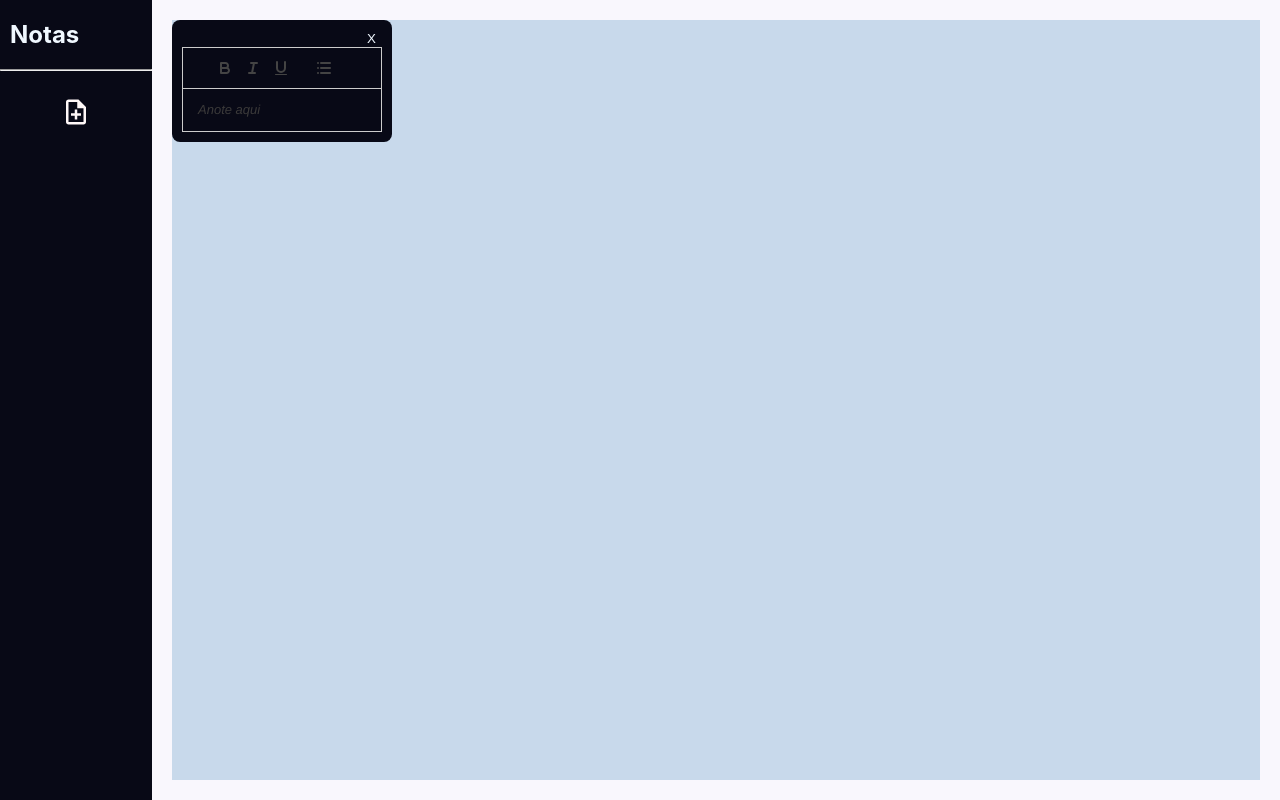
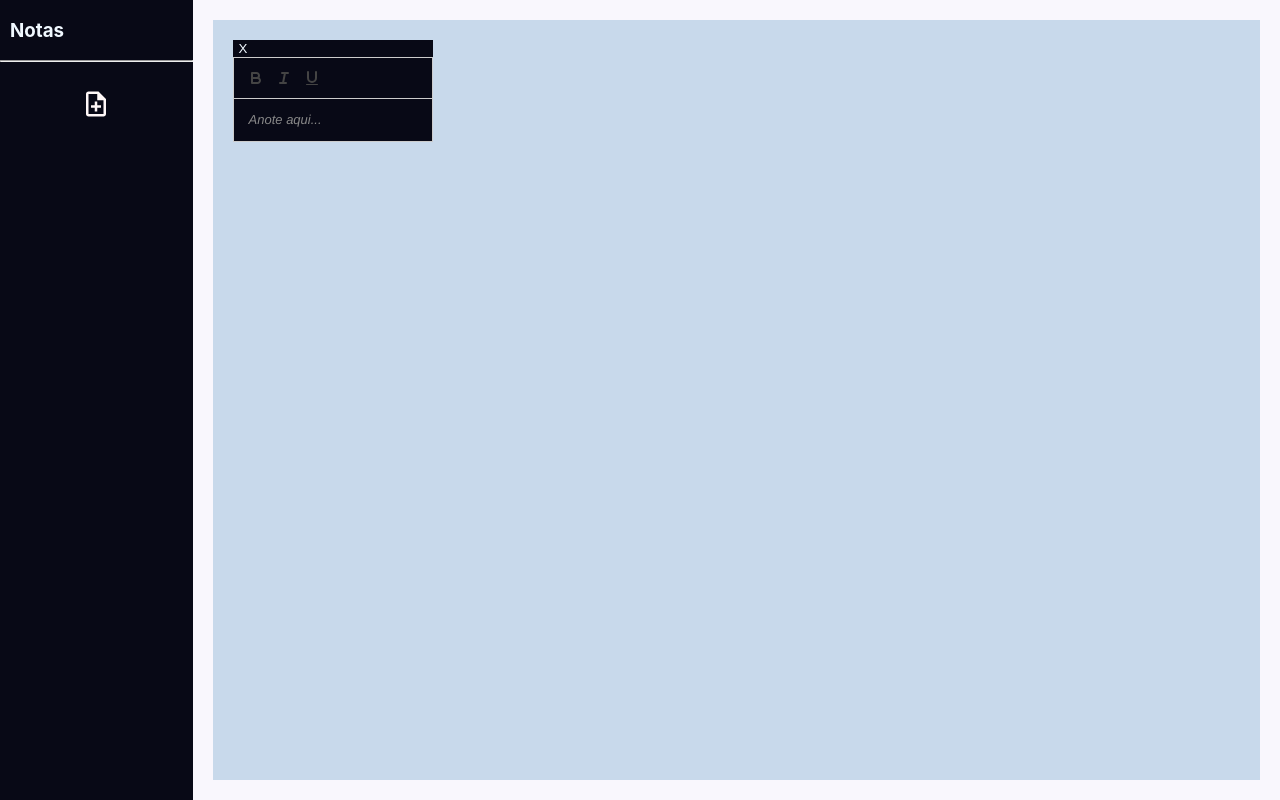
Before and after one commit to laychan25/dolist, a React (Create React App) app: page / in a window 1280 px wide. Both pictures are taken after a click on the button 76 px from the left and 113 px from the top of the page. Built offline with nearby package versions, Linux system fonts and the light colour scheme.

Commit message:
localstorage funcionando

```diff
--- a/package.json
+++ b/package.json
@@ -7,7 +7,9 @@
     "@testing-library/jest-dom": "^6.6.4",
     "@testing-library/react": "^16.3.0",
     "@testing-library/user-event": "^13.5.0",
+    "dompurify": "^3.3.0",
     "quill": "^2.0.3",
+    "quill-delta-to-html": "^0.12.1",
     "react": "^19.1.1",
     "react-dom": "^19.1.1",
     "react-quill": "^2.0.0",
--- a/src/App.css
+++ b/src/App.css
@@ -1,6 +1,7 @@
 .App {
   display: flex;
   text-align: center;
+  overflow: hidden;
 }
 
 
--- a/src/App.js
+++ b/src/App.js
@@ -1,18 +1,17 @@
-import './App.css';
-import ContainerNota from './Components/containerNota/containerNota'
-import SideBar from './Components/menu/sidebar';
-import Nota from './Components/Nota/Nota';
-import { NotasProvider } from './NotasContext';
+import "./App.css";
+import ContainerNota from "./Components/containerNota/ContainerNota";
+import ListaDeNotas from "./Components/ListaDeNotas/ListaDeNotas";
+import SideBar from "./Components/menu/sidebar";
+
+import { NotasProvider } from "./NotasContext";
 
 function App() {
   return (
     <NotasProvider>
-      <div className="App">
-        <SideBar/>
-        <ContainerNota>
-        <Nota/>
-        </ContainerNota>
-      </div>
+      <ContainerNota>
+        <SideBar />
+        <ListaDeNotas/>
+      </ContainerNota>
     </NotasProvider>
   );
 }
--- /dev/null
+++ b/src/Components/ListaDeNotas/ListaDeNotas.jsx
@@ -0,0 +1,111 @@
+import { useContext, useEffect, useRef, useState } from "react";
+import { NotasContext } from "../../NotasContext";
+import Nota from "../Nota/Nota";
+import styles from "./listadenotas.module.css";
+
+const ListaDeNotas = () => {
+  const { notas, setNotas } = useContext(NotasContext);
+
+  const [click, setClicado] = useState(false);
+  const posicaoInicial = useRef({ x: 0, y: 0 });
+  const posicaoNotaInicial = useRef({ x: notas.left, y: notas.top });
+
+  const notaArrastadaId = useRef(null);
+
+  const valorMovido = useRef({ x: 0, y: 0 });
+
+  const containerRef = useRef(null);
+  const [tamanhoConteiner, seTamanho] = useState({ width: 0, height: 0 });
+
+  const notaWidth = 200;
+  const notaHeight = 200;
+  const padding = 20;
+
+  useEffect(() => {
+    if (containerRef.current) {
+      seTamanho({
+        width: containerRef.current.offsetWidth,
+        height: containerRef.current.offsetHeight,
+      });
+    }
+  }, []);
+
+  const inicioNota = (e, id, notaTop, notaLeft) => {
+    setClicado(true);
+    posicaoInicial.current = { x: e.clientX, y: e.clientY };
+    notaArrastadaId.current = id;
+    posicaoNotaInicial.current = { top: notaTop, left: notaLeft };
+  };
+
+  const MoveNota = (e) => {
+    if (click) {
+      valorMovido.current = {
+        x: e.clientX,
+        y: e.clientY,
+      };
+    }
+  };
+
+  const soltaNota = () => {
+    const id = notaArrastadaId.current;
+
+    const maxX = tamanhoConteiner.width - notaWidth;
+    const maxY = tamanhoConteiner.height - notaHeight;
+
+    const deslocamentoX = valorMovido.current.x - posicaoInicial.current.x;
+    const deslocamentoY = valorMovido.current.y - posicaoInicial.current.y;
+
+    const novaLeft = posicaoNotaInicial.current.left + deslocamentoX;
+    const novaTop = posicaoNotaInicial.current.top + deslocamentoY;
+
+    const novoX = Math.max(padding, Math.min(novaLeft, maxX));
+    const novoY = Math.max(padding, Math.min(novaTop, maxY));
+    handleMove(id, novoX, novoY);
+    setClicado(false);
+    notaArrastadaId.current = null;
+    posicaoNotaInicial.current = { top: 0, left: 0 };
+  };
+
+  useEffect(() => {
+    document.addEventListener("mousemove", MoveNota);
+    document.addEventListener("mouseup", soltaNota);
+
+    return () => {
+      document.removeEventListener("mousemove", MoveNota);
+      document.removeEventListener("mouseup", soltaNota);
+    };
+  });
+
+  const handleMove = (id, novoX, novoY) => {
+    setNotas((prevNota) =>
+      prevNota.map((nota) =>
+        nota.id === id ? { ...nota, left: novoX, top: novoY } : nota
+      )
+    );
+  };
+
+  const apagaNota = (id) => {
+    setNotas((prevNotas) =>
+      prevNotas.filter((nota) => (nota.id === id ? false : true))
+    );
+  };
+
+  return (
+    <section ref={containerRef} className={styles.secao}>
+      {notas.map((nota) => (
+        <Nota
+          className={styles.div}
+          onClear={() => apagaNota(nota.id)}
+          onMouseDown={(e) => inicioNota(e, nota.id, nota.top, nota.left)}
+          key={nota.id}
+          nota={nota.texto}
+          notatop={nota.top}
+          notaleft={nota.left}
+          notaId={nota.id}
+        />
+      ))}
+    </section>
+  );
+};
+
+export default ListaDeNotas;
--- /dev/null
+++ b/src/Components/ListaDeNotas/listadenotas.module.css
@@ -0,0 +1,16 @@
+.secao{
+  position: relative;
+  width: 85vw;
+  height: 95vh;
+  max-height: 95vh;
+  margin: 20px;
+  background-color: #C8D9EB;
+  margin-bottom: 20px;
+  overflow: hidden;
+}
+
+.div{
+    position: absolute;
+    margin: 20px;
+
+}
--- a/src/Components/Nota/Nota.jsx
+++ b/src/Components/Nota/Nota.jsx
@@ -1,178 +1,61 @@
-import { useContext, useEffect, useRef, useState } from "react";
+import { useEffect, useRef } from "react";
+import { Quill } from "react-quill";
+import "quill/dist/quill.snow.css";
 import styles from "./nota.module.css";
-import { NotasContext } from "../../NotasContext";
-import React from "react";
-import { useQuill } from "react-quilljs";
-import "quill/dist/quill.snow.css";
-import './estilo-quill.css'
-import { Quill } from "react-quill";
 
-const Nota = () => {
-  const { notas, setNotas } = useContext(NotasContext);
-
-  const quillref = useRef({});
-
-  const handleChange = (id, novoTexto) => {
-    setNotas((prevNota) =>
-      prevNota.map((nota) =>
-        nota.id === id ? { ...nota, texto: novoTexto } : nota
-      )
-    );
-    localStorage.setItem("notas", JSON.stringify((notas.texto = novoTexto)));
-  };
-
-  const [click, setClicado] = useState(false);
-  const posicaoInicial = useRef({ x: 0, y: 0 });
-  const posicaoNotaInicial = useRef({ x: notas.left, y: notas.top });
-
-  const [bold, setBold] = useState(false);
-
-  const notaArrastadaId = useRef(null);
-
-  const valorMovido = useRef({ x: 0, y: 0 });
-
-  const containerRef = useRef(null);
-  const [tamanhoConteiner, seTamanho] = useState({ width: 0, height: 0 });
-
-  const notaWidth = 200;
-  const notaHeight = 200;
-  const padding = 20;
-
-  const [zIndexMax, setIndex] = useState(2);
+const Nota = ({ nota, onMouseDown, notatop, notaleft, onClear, notaId }) => {
+  const editor = useRef(null);
+  const quillRef = useRef(null);
 
   useEffect(() => {
-    if (containerRef.current) {
-      seTamanho({
-        width: containerRef.current.offsetWidth,
-        height: containerRef.current.offsetHeight,
+    if (!editor.current) return;
+
+    if (!quillRef.current) {
+      quillRef.current = new Quill(editor.current, {
+        theme: "snow",
+        modules: {
+          toolbar: [["bold", "italic", "underline"]],
+        },
+        placeholder: "Anote aqui...",
       });
     }
-  }, []);
 
-  const inicioNota = (e, id, notaTop, notaLeft) => {
-    setClicado(true);
-    posicaoInicial.current = { x: e.clientX, y: e.clientY };
-    notaArrastadaId.current = id;
-    posicaoNotaInicial.current = { top: notaTop, left: notaLeft };
+    const saved = localStorage.getItem(notaId); // notaId puro
+    if (saved) {
+      try {
+        const delta = JSON.parse(saved);
+        quillRef.current.setContents(delta);
+      } catch (err) {
+        console.log("Não foi possível carregar as notas:", err);
+      }
+    }
+
+    const handleChange = () => {
+      const delta = quillRef.current.getContents();
+      localStorage.setItem(notaId, JSON.stringify(delta));
     };
+    quillRef.current.on("text-change", handleChange);
 
-  const MoveNota = (e) => {
-    if (click) {
-      valorMovido.current = {
-        x: e.clientX,
-        y: e.clientY,
-      };
-    }
-  };
-
-  const soltaNota = () => {
-    const id = notaArrastadaId.current;
-
-    const maxX = tamanhoConteiner.width - notaWidth;
-    const maxY = tamanhoConteiner.height - notaHeight;
-
-    const deslocamentoX = valorMovido.current.x - posicaoInicial.current.x;
-    const deslocamentoY = valorMovido.current.y - posicaoInicial.current.y;
-
-    const novaLeft = posicaoNotaInicial.current.left + deslocamentoX;
-    const novaTop = posicaoNotaInicial.current.top + deslocamentoY;
-
-    const novoX = Math.max(padding, Math.min(novaLeft, maxX));
-    const novoY = Math.max(padding, Math.min(novaTop, maxY));
-    handleMove(id, novoX, novoY);
-    setClicado(false);
-    notaArrastadaId.current = null;
-    posicaoNotaInicial.current = { top: 0, left: 0 };
-  };
-
-  useEffect(() => {
-    document.addEventListener("mousemove", MoveNota);
-    document.addEventListener("mouseup", soltaNota);
-
-    return () => {
-      document.removeEventListener("mousemove", MoveNota);
-      document.removeEventListener("mouseup", soltaNota);
-    };
-  });
-
-  const handleMove = (id, novoX, novoY) => {
-    setNotas((prevNota) =>
-      prevNota.map((nota) =>
-        nota.id === id ? { ...nota, left: novoX, top: novoY } : nota
-      )
-    );
-  };
-
-  const handleCor = (id, cor) => {
-    setNotas((prevNotas) =>
-      prevNotas.map((nota) => (nota.id === id ? { ...nota, cor: cor } : nota))
-    );
-  };
-
-  const handleFoco = (id) => {
-    setNotas((prevNotas) =>
-      prevNotas.map((nota) =>
-        nota.id === id ? { ...nota, zIndex: zIndexMax } : nota
-      )
-    );
-    setIndex((prev) => prev + 1);
-  };
-
-  const apagaNota = (id) => {
-    setNotas((prevNotas) =>
-      prevNotas.filter((nota) => (nota.id === id ? false : true))
-    );
-  };
+    return () => quillRef.current.off("text-change", handleChange);
+  }, [notaId]);
 
   return (
-    <section ref={containerRef} className={styles.secao}>
-      {notas.map((nota) => (
-        <React.Fragment key={nota.id}>
-          <div
-            onMouseDown={(e) => inicioNota(e, nota.id, nota.top, nota.left)}
+    <section
+      className={styles.nota}
       style={{
         position: "absolute",
-              left: `${nota.left}px`,
-              top: `${nota.top}px`,
-              zIndex: `${nota.zIndex}`,
+        left: `${notaleft}px`,
+        top: `${notatop}px`,
       }}
     >
-            <header className={styles.cabecalho}>
-
-                <div className={styles.divBotao}>
-                <button
-                  onClick={() => apagaNota(nota.id)}
-                  className={styles.botaoApagar}
-                >
+      <div className={styles.containerBotao}>
+        <button className={styles.botaoApaga} onClick={onClear}>
           X
         </button>
       </div>
-
-              <div
-                key={nota.id}
-                ref={(el) => {
-                  if (el && !quillref.current[nota.id]) {
-                    quillref.current[nota.id] = new Quill(el, {
-                      theme: "snow",
-                      modules: {
-                        toolbar: [['bold', 'italic', 'underline'],
-                            [{ 'list': 'bullet' }]
-                     ] },
-                       placeholder: 'Anote aqui'
-                    });
-                    quillref.current[nota.id].on("text-change", () => {
-                      handleChange(
-                        nota.id,
-                        quillref.current[nota.id].root.innerHTML);
-                    });
-                  }
-                }}
-              />
-            </header>
-
+      <div className={styles.div} onMouseDown={onMouseDown} ref={editor}>
+        {nota.texto}
       </div>
-        </React.Fragment>
-      ))}
     </section>
   );
 };
--- a/src/Components/Nota/estilo-quill.css
+++ /dev/null
@@ -1,30 +0,0 @@
-.ql-editor.ql-blank::before{
-    color: #3b3a3a;
-}
-
-.ql-editor {
-  max-height: 300px; /* só exemplo, pra ter rolagem */
-  overflow-y: auto;
-}
-
-/* largura da barra */
-.ql-editor::-webkit-scrollbar {
-  width: 8px;
-}
-
-/* fundo da barra */
-.ql-editor::-webkit-scrollbar-track {
-  background: #222;      /* cor do trilho */
-  border-radius: 4px;
-}
-
-/* parte que desliza */
-.ql-editor::-webkit-scrollbar-thumb {
-  background: #555;       /* cor da barra */
-  border-radius: 4px;
-}
-
-/* quando passa o mouse */
-.ql-editor::-webkit-scrollbar-thumb:hover {
-  background: #888;
-}
--- a/src/Components/Nota/nota.module.css
+++ b/src/Components/Nota/nota.module.css
@@ -1,115 +1,30 @@
-.secao{
-  width: 85vw;
-  margin: 20px;
-  background-color: #C8D9EB
-}
-
-
-.div{
-    position: absolute;
-    margin: 20px;
-
-}
-
 .nota{
-  font-family: 'lato', sans-serif;
-  font-size: 16px;
-  width: 200px;
-  height: 200px;
-  border: none;
-}
-
-
-textarea:focus {
-  outline: none;
-  box-shadow: none;
-
-}
-
-
-.cabecalho{
-  color:  #C8D9EB;
-  padding: 10px;
-  background-color:#080916;
-  justify-content: space-between;
-  border-radius: 8px;
-  width: 200px;
-  height: auto;
+    display: flex;
+    flex-direction: column;
+    width: 250px;
+    height: auto;
+    max-width: 200px;
+    background-color: #080916;
+    color: aliceblue;
 
 
 }
 
-.botao{
-  width: 25px;
-  height: 25px;
-  margin: 2px;
-  border: none;
+:global(.ql-editor::before) {
+  color: #888 !important;
+  opacity: 1 !important;
 }
 
-.botaoAzul{
- background-color: #4496c5;
+
+.containerBotao{
+  display: flex;
+  align-items: flex-end;
 }
 
-.botaoRosa{
- background-color: #a970c4;
-}
-
-.botaoVerde{
-  background-color: #6acfad;
-}
-.botaoAmarelo{
-  background-color:#FFF6B7;
-
-}
-
-.botao:hover{
-    cursor: pointer;
-}
-
-.divBotao{
-     display: flex;
-     justify-content: flex-end;
-
-}
-
-.botaoApagar{
+.botaoApaga{
   background: transparent;
+  align-self: flex-end;
   border:  none;
   color: aliceblue;
 
 }
-
-.opcoes{
-  display: flex;
-  text-align: center;
-  justify-content: flex-start;
-  gap: 8px;
-  position: relative;
-  background-color:#080916;
-  margin: 0;
-  padding: 0;
-  height: 30px;
-  border-bottom-right-radius: 10px;
-  border-bottom-left-radius: 10px;
-
-}
-
-.negrito{
-  background-color: transparent;
-  color: white;
-  border: none;
-}
-.italico{
-  background-color: transparent;
-  color: white;
-  border: none;
-}
-.li{
-  background-color: transparent;
-  color: white;
-  border: none;
-}
-
-.negrito, .italico, .li:hover{
-  cursor: pointer;
-}
--- a/src/Components/menu/sidebar.jsx
+++ b/src/Components/menu/sidebar.jsx
@@ -1,24 +1,30 @@
-import { useContext} from 'react'
-import styles from './sidebar.module.css'
-import { NotasContext } from '../../NotasContext'
+import { useContext } from "react";
+import styles from "./sidebar.module.css";
+import { NotasContext } from "../../NotasContext";
 
+const SideBar = () => {
+  const { criaNota } = useContext(NotasContext);
 
-const SideBar =()=>{
-
-  const {criaNota}= useContext(NotasContext)
-
-  const novaNota =()=>{
-    criaNota()
-  }
-    return(
+  const novaNota = () => {
+    criaNota();
+  };
+  return (
     <aside className={styles.aside}>
       <h1 className={styles.titulo}>Notas</h1>
       <hr className={styles.linha}></hr>
       <button onClick={novaNota} className={styles.botao}>
-          <svg xmlns="http://www.w3.org/2000/svg" height="30px" viewBox="0 -960 960 960" width="30px" fill="#fff8f8"><path d="M440-240h80v-120h120v-80H520v-120h-80v120H320v80h120v120ZM240-80q-33 0-56.5-23.5T160-160v-640q0-33 23.5-56.5T240-880h320l240 240v480q0 33-23.5 56.5T720-80H240Zm280-520v-200H240v640h480v-440H520ZM240-800v200-200 640-640Z"/></svg>
+        <svg
+          xmlns="http://www.w3.org/2000/svg"
+          height="30px"
+          viewBox="0 -960 960 960"
+          width="30px"
+          fill="#fff8f8"
+        >
+          <path d="M440-240h80v-120h120v-80H520v-120h-80v120H320v80h120v120ZM240-80q-33 0-56.5-23.5T160-160v-640q0-33 23.5-56.5T240-880h320l240 240v480q0 33-23.5 56.5T720-80H240Zm280-520v-200H240v640h480v-440H520ZM240-800v200-200 640-640Z" />
+        </svg>
       </button>
     </aside>
-    )
-}
+  );
+};
 
-export default SideBar
+export default SideBar;
--- a/src/Components/menu/sidebar.module.css
+++ b/src/Components/menu/sidebar.module.css
@@ -2,7 +2,8 @@
     display: block;
     width: 200px;
     height: 100vh;
-    background-color:#080916
+    background-color:#080916;
+    text-align: center;
 
 }
 
--- a/src/NotasContext.jsx
+++ b/src/NotasContext.jsx
@@ -1,24 +1,17 @@
 import { createContext, useEffect, useState } from "react";
 import { v4 as uuidv4 } from "uuid";
-
 
 export const NotasContext = createContext();
 
 export function NotasProvider({ children }) {
-  const [notas, setNotas] = useState(()=>{
-     const saved = localStorage.getItem('notas');
-     return saved ? JSON.parse(saved) : []
+  const [notas, setNotas] = useState(() => {
+    const salvas = localStorage.getItem("notas");
+    return salvas ? JSON.parse(salvas) : [];
   });
 
-
-useEffect(()=>{
-localStorage.setItem('notas', JSON.stringify(notas))
-},[notas])
-
-  const SalvaNovaNota = (novaNota) => {
-    setNotas([...notas, novaNota]);
-  };
-
+  useEffect(() => {
+    localStorage.setItem("notas", JSON.stringify(notas));
+  }, [notas]);
 
   const criaNota = () => {
     setNotas((prevNotas) => {
@@ -30,23 +23,20 @@ localStorage.setItem('notas', JSON.stringify(notas))
       const novaNota = {
         id: uuidv4(),
         texto: "",
-        cor: "##c291ca",
         left,
         top,
-        zIndex: 1,
       };
-      localStorage.setItem('notas', JSON.stringify(novaNota))
+
       return [...prevNotas, novaNota];
     });
   };
 
-
   let contexto = {
     notas,
     setNotas,
-    SalvaNovaNota,
     criaNota,
   };
+
   return (
     <NotasContext.Provider value={contexto}>{children}</NotasContext.Provider>
   );
```
Also changed, not shown: public/index.html (+0 -23 lines), src/Components/Nota/negrito.png (deleted), 1 other file (tests, documents, lock files or other folders). Lines whose indentation alone changed are shown as unchanged.
